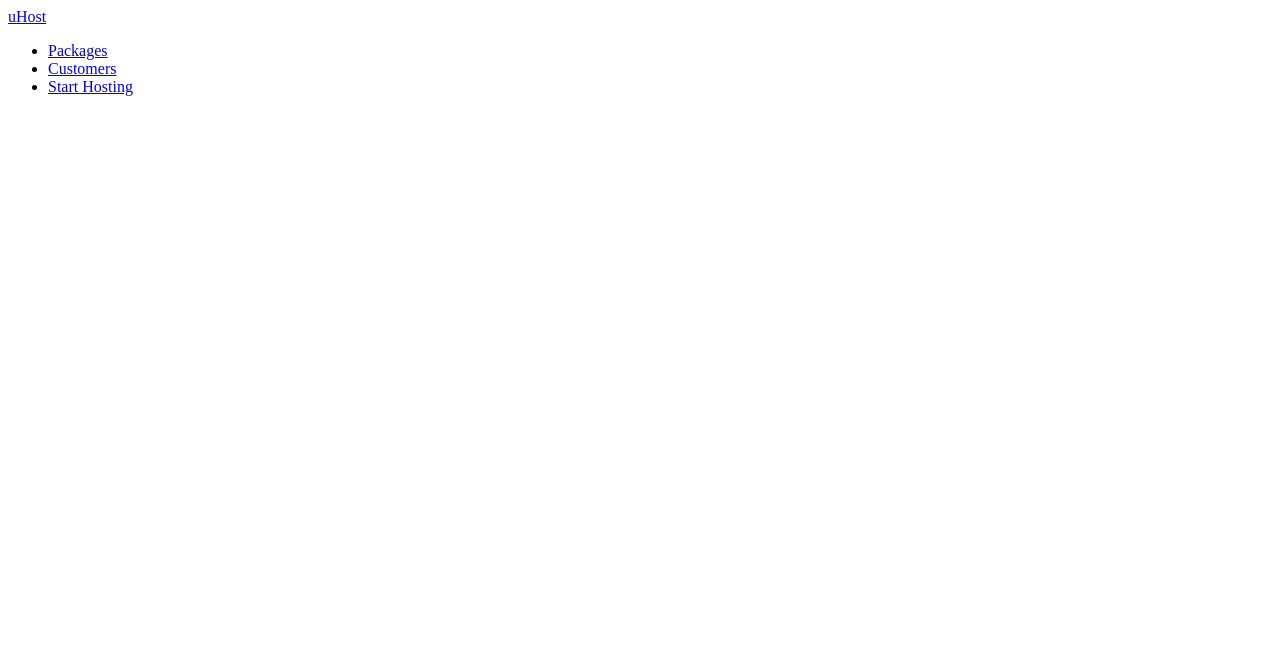
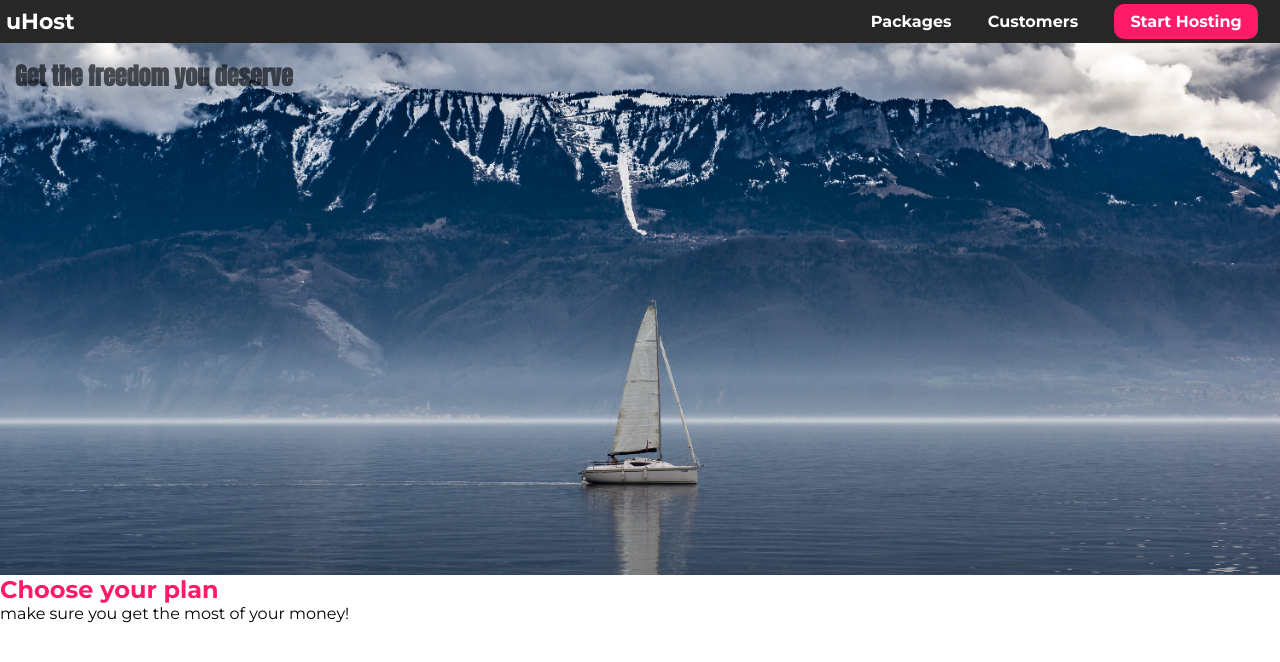
Before and after one commit to Mohamed1255847/CSS, a plain HTML site: page index.html in a window 1280 px wide. Drawn offline with Linux system fonts and the light colour scheme.

```diff
--- a/index.html
+++ b/index.html
@@ -16,24 +16,33 @@
     <link rel="stylesheet" href="style.css" />
   </head>
   <body>
-    <header >
+    <header class="main-header">
       <div>
-        <a href="index.html">uHost</a>
+        <a class="main-header__brand" href="index.html">uHost</a>
       </div>
-      <nav>
-        <ul>
-          <li>
+      <nav class="main-nav">
+        <ul class="main-nav__items">
+          <li class="main-nav__item">
             <a href="packages/index.html">Packages</a>
           </li>
-          <li>
+          <li class="main-nav__item">
             <a href="customers/index.html">Customers</a>
           </li>
-          <li>
+          <li class="main-nav__item main-nav__item--cta">
             <a href="start-hosting/index.html">Start Hosting</a>
           </li>
         </ul>
       </nav>
     </header>
+    <main>
+      <section id="product-overview">
+        <h1>Get the freedom you deserve</h1>
+      </section>
+      <section id="plans">
+        <h1 class="selection-title">Choose your plan</h1>
+        <p>make sure you get the most of your money!</p>
+      </section>
+    </main>
   </body>
   <script></script>
 </html>
--- a/style.css
+++ b/style.css
@@ -0,0 +1,93 @@
+* {
+    box-sizing: border-box;
+    margin: 0;
+    padding: 0;
+}
+
+body {
+    font-family: 'Montserrat', sans-serif;
+    margin: 0;
+}
+
+#product-overview {
+    background: url("freedom.jpg");
+    background-position:center;
+    background-repeat: no-repeat;
+    background-size: cover;
+    padding: 15px;
+    background-color: #ff1b68;
+    width: 100%;
+    height: 532px;
+}
+
+#product-overview>h1 {
+    color: rgba(0, 3, 8, 0.623);
+    font-weight: bold;
+    font-family: 'Anton', sans-serif;
+}
+
+.main-header {
+    width: 100%;
+    background-color: rgba(0, 0, 0, 0.849);
+    padding: 8px 6px;
+}
+
+.selection-title {
+    color:#ff1b68;
+}
+
+.main-nav__item {
+    display: inline-block;
+    margin: 0 16px;
+
+}
+
+.main-header>div {
+    display: inline-block;
+    vertical-align: middle;
+}
+
+.main-nav {
+    display: inline-block;
+    text-align: right;
+    width: calc(100% - 73px);
+    vertical-align: middle;
+}
+
+.main-header__brand {
+    text-decoration: none;
+    color:white;
+    font-weight: bold;
+    font-size: 22px;
+}
+
+.main-nav__items {
+    list-style: none;
+}
+
+.main-nav__item a {
+    text-decoration: none;
+    color: white;
+    padding: 3px 0;
+    font-weight: bold;
+}
+
+.main-nav__item a:hover,
+.main-nav__item a:active {
+    color: white;
+    border-bottom: 5px solid white;
+}
+
+.main-nav__item--cta a {
+    background-color: #ff1b68;
+    border-radius: 10px;
+    color:white;
+    padding:8px 16px;
+}
+
+.main-nav__item--cta a:hover,
+.main-nav__item--cta a:active {
+    border:none;
+    color:#ff1b68;
+    background-color: white;
+}
```
Also changed, not shown: freedom.jpg (added), 3 other files.
